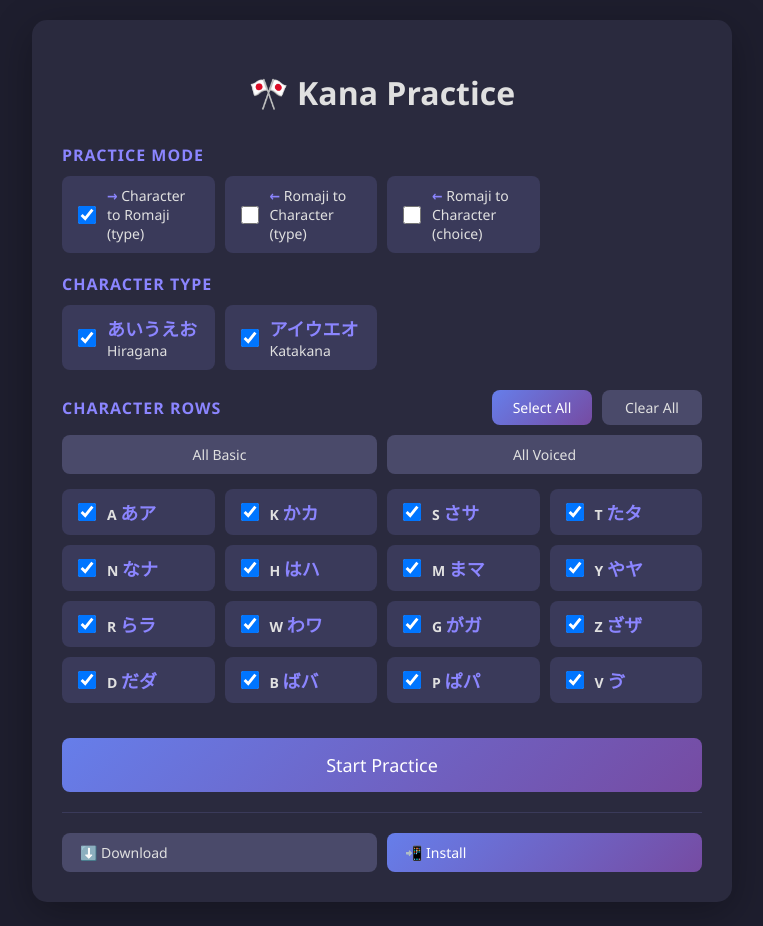
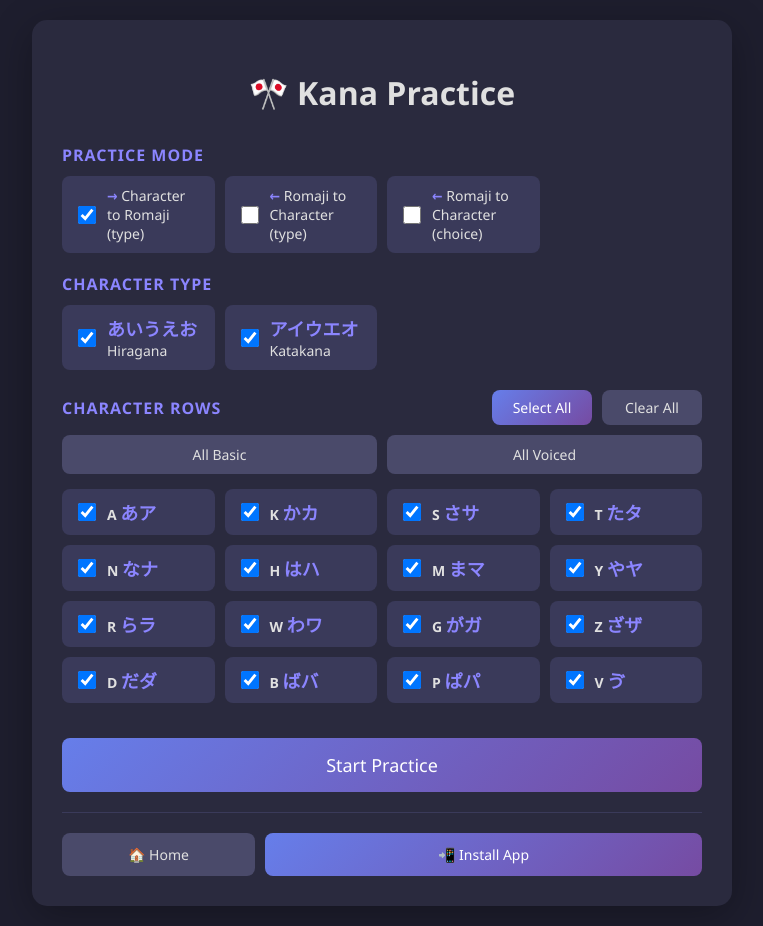
Before and after one commit to 0xb01/0xb01.github.io, a Jekyll site: the page kana/index.html, which Jekyll copies as it is, in a window 1280 px wide. Shown: the whole page, without its empty margins (258-1021 px from the left). Built offline with Jekyll 4.4.1, drawn with Linux system fonts in a browser that asks for light colours.

Commit message:
Changed the "Download" button to a "Home" button and the "Install" button eat up the space -- yes!

```diff
--- a/kana/index.html
+++ b/kana/index.html
@@ -67,7 +67,7 @@
             border-top: 1px solid #3a3a5a;
         }
         .app-btn {
-            padding: 10px 18px;
+            padding: 12px 5px;
             font-size: 14px;
             border: none;
             border-radius: 8px;
@@ -75,15 +75,20 @@
             transition: all 0.2s;
             display: flex;
             align-items: center;
-            gap: 6px;
+            justify-content: center;
+            gap: 8px;
+            white-space: nowrap;
+            width: auto; /* Override global button width */
         }
         .app-btn-install {
             background: linear-gradient(135deg, #667eea 0%, #764ba2 100%);
             color: white;
+            flex: 7;
         }
         .app-btn-download {
             background: #4a4a6a;
             color: #e0e0e0;
+            flex: 3;
         }
         .app-btn:hover {
             transform: translateY(-2px);
@@ -370,15 +375,6 @@
         }
         /* Mobile */
         @media (max-width: 600px) {
-            .app-buttons {
-                flex-direction: column;
-                align-items: center;
-            }
-            .app-btn {
-                width: 100%;
-                max-width: 200px;
-                justify-content: center;
-            }
             .character { font-size: 100px; }
             .practice-stats { padding: 10px 15px; }
             .stat-value { font-size: 20px; }
@@ -470,11 +466,11 @@
 
             <button class="btn-primary" onclick="startPractice()" style="margin-top: 20px;">Start Practice</button>
             <div class="app-buttons">
-                <button class="app-btn app-btn-download" onclick="downloadApp()" title="Download HTML file">
-                    ⬇️ Download
-                </button>
-                <button class="app-btn app-btn-install" onclick="installApp()" title="Add to home screen">
-                    📲 Install
+                <a href="https://banikaz.online/" class="app-btn app-btn-download" style="text-decoration: none;" title="Go to home page">
+                    🏠 Home
+                </a>
+                <button class="app-btn app-btn-install" onclick="installApp()" title="Install as an App">
+                    📲 Install App
                 </button>
             </div>
         </div>
@@ -969,27 +965,17 @@
             });
         }
 
-        // Download the HTML file
-        function downloadApp() {
-            const html = document.documentElement.outerHTML;
-            const blob = new Blob([html], { type: 'text/html' });
-            const url = URL.createObjectURL(blob);
-            const a = document.createElement('a');
-            a.href = url;
-            a.download = 'kana-practice.htm';
-            document.body.appendChild(a);
-            a.click();
-            document.body.removeChild(a);
-            URL.revokeObjectURL(url);
-        }
-
         // Install/Add to home screen
         function installApp() {
-            // Try PWA install if service worker is available
-            if ('serviceWorker' in navigator) {
-                alert('To install this app:\n\n📱 Mobile: Tap \"Share\" → \"Add to Home Screen\"\n🖥️ Desktop: Click the install icon in your browser address bar');
+            const isiOS = /iPad|iPhone|iPod/.test(navigator.userAgent) && !window.MSStream;
+            const isChrome = /Chrome/.test(navigator.userAgent) && /Google Inc/.test(navigator.vendor);
+
+            if (isiOS) {
+                alert('To install on iPhone/iPad:\n\n1. Tap the Share button (square with arrow)\n2. Scroll down and tap "Add to Home Screen"\n3. Enjoy offline practice! 🎌');
+            } else if (isChrome) {
+                alert('To install on Android/PC:\n\n1. Look for the "Install" icon in the address bar (on PC) or the menu (on Android)\n2. Select "Install App"\n3. It will now work completely offline! 🎌');
             } else {
-                alert('To save this app for offline use:\n\n1. Press Ctrl+S (or Cmd+S on Mac)\n2. Save the page to your device\n3. Open the saved file anytime - it works completely offline!');
+                alert('To install this app:\n\n📱 Mobile: Tap "Share" or "Menu" → "Add to Home Screen"\n🖥️ Desktop: Look for an "Install" icon in your browser address bar');
             }
         }
     </script>
```
Also changed, not shown: 3 other files.
